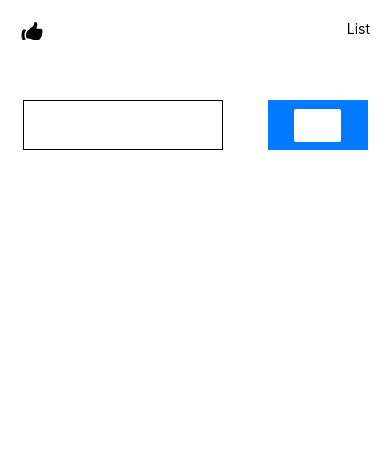
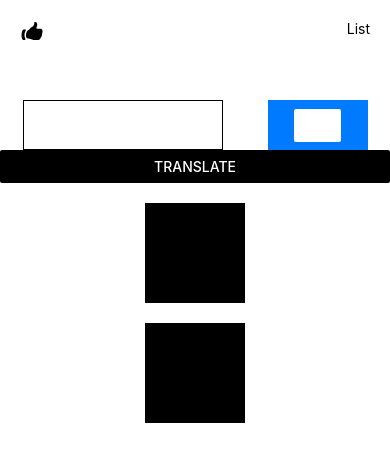
Before and after one commit to LEAP2k22Spring/Leap3MB, a React Native app: screen / in a window 390 px wide. Shown: the top 462 px of the page. Built offline with nearby package versions, Linux system fonts and the light colour scheme.

Commit message:
animations

```diff
--- a/App.tsx
+++ b/App.tsx
@@ -6,20 +6,17 @@
  * @format
  */
 
-import React, {useReducer, useState} from 'react';
+import React, {useReducer, useRef} from 'react';
 import {
-  Alert,
-  Appearance,
+  Animated,
   Button,
-  Keyboard,
+  Easing,
   KeyboardAvoidingView,
   Platform,
   SafeAreaView,
   StyleSheet,
-  Switch,
   Text,
   TextInput,
-  TouchableNativeFeedback,
   View,
 } from 'react-native';
 import {HandThumbUpIcon} from 'react-native-heroicons/solid';
@@ -29,6 +26,8 @@ const initialTodos = {
   value: '',
 };
 const reducer = (state: any, action: any) => {
+  // list.push(action)
+  // [{}.]
   switch (action.type) {
     case 'ADD':
       return {...state, list: [...state.list, action.id, action.payload]};
@@ -40,14 +39,13 @@ const reducer = (state: any, action: any) => {
 };
 
 function App(): JSX.Element {
-  const colorScheme = Appearance.getColorScheme();
-  const [isEnabled, setIsEnabled] = useState(colorScheme === 'light');
+  // const colorScheme = Appearance.getColorScheme();
+  // const [isEnabled, setIsEnabled] = useState(colorScheme === 'light');
   // const [count, setCount] = useState(0);
-  const toggleSwitch = () => setIsEnabled(previousState => !previousState);
+  // const toggleSwitch = () => setIsEnabled(previousState => !previousState);
   const [state, dispatch] = useReducer(reducer, initialTodos);
 
   console.log(state);
-  let count = 0;
 
   const handleAdd = () => {
     if (state.value === '') {
@@ -55,7 +53,12 @@ function App(): JSX.Element {
     }
     dispatch({type: 'ADD', id: count++, payload: state.value});
   };
-  function Todos() {}
+
+  const translateA = useRef(new Animated.ValueXY({x: 0, y: 0})).current;
+  const translateB = useRef(new Animated.ValueXY({x: 1, y: 1})).current;
+  const translateC = useRef(new Animated.ValueXY()).current;
+
+  console.log(translateA);
 
   return (
     <SafeAreaView>
@@ -83,18 +86,92 @@ function App(): JSX.Element {
               />
             </View>
           </View>
+          <Button
+            onPress={() => {
+              Animated.timing(translateA, {
+                toValue: 300,
+                duration: 2000,
+                easing: Easing.back(0),
+                useNativeDriver: true,
+              }).start(() => {
+                Animated.timing(translateA, {
+                  toValue: 0,
+                  duration: 2000,
+                  easing: Easing.back(0),
+                  useNativeDriver: true,
+                }).start();
+              });
+              Animated.timing(translateB, {
+                toValue: {x: 2, y: 2},
+                duration: 2000,
+                easing: Easing.back(0),
+                useNativeDriver: true,
+              }).start(() => {
+                Animated.timing(translateB, {
+                  toValue: {x: 1, y: 1},
+                  duration: 2000,
+                  easing: Easing.back(0),
+                  useNativeDriver: true,
+                }).start();
+              });
+              Animated.timing(translateC, {
+                toValue: {x: 1, y: 200},
+                duration: 4000,
+                easing: Easing.ease,
+                useNativeDriver: true,
+              }).start();
+            }}
+            title="Translate"
+            color="black"
+            accessibilityLabel="Learn more about this purple button"
+          />
           <View style={styles.sectionList}>
-            {state.list.map((value: string, index: number) => {
-              return (
-                <Text
-                  style={{
-                    color: isEnabled ? 'black' : 'yellow',
-                  }}>
-                  {index + 1}) {value}
-                </Text>
-              );
-            })}
+            <Animated.View
+              style={[
+                styles.rectangle,
+                {
+                  transform: [
+                    {translateX: translateA.x},
+                    {translateY: translateA.y},
+                  ],
+                },
+              ]}
+            />
           </View>
+          {/* <View style={styles.sectionList}>
+            <Animated.View
+              style={[
+                styles.rectanglX,
+                {
+                  transform: [{scaleX: translateB.x}, {scaleY: translateB.y}],
+                },
+              ]}
+            />
+          </View> */}
+          <View style={styles.sectionList}>
+            <Animated.View
+              style={[
+                styles.rectanglX,
+                {
+                  // opacity: translateC.interpolate({
+                  //   inputRange: [0, 50, 100],
+                  //   outputRange: [0, 4, 1],
+                  // }),
+                  transform: [
+                    {
+                      translateY: translateA.y.interpolate({
+                        inputRange: [0, 0.2, 0.4, 0.8, 1],
+                        outputRange: [0, 100, 0, 100, 0],
+                      }),
+                    },
+                    {translateX: translateA.x},
+                  ],
+                },
+              ]}
+            />
+          </View>
+
+          {/* <Button>Translate</Button> */}
         </View>
       </KeyboardAvoidingView>
     </SafeAreaView>
@@ -139,6 +216,17 @@ const styles = StyleSheet.create({
     padding: 5,
     borderWidth: 1,
   },
+  rectangle: {
+    width: 100,
+    height: 100,
+    backgroundColor: 'black',
+  },
+  rectanglX: {
+    width: 100,
+    height: 100,
+    backgroundColor: 'black',
+  },
 });
 
 export default App;
+let count = 1;
```
Also changed, not shown: App(todo).tsx (added, +140 -0 lines).
